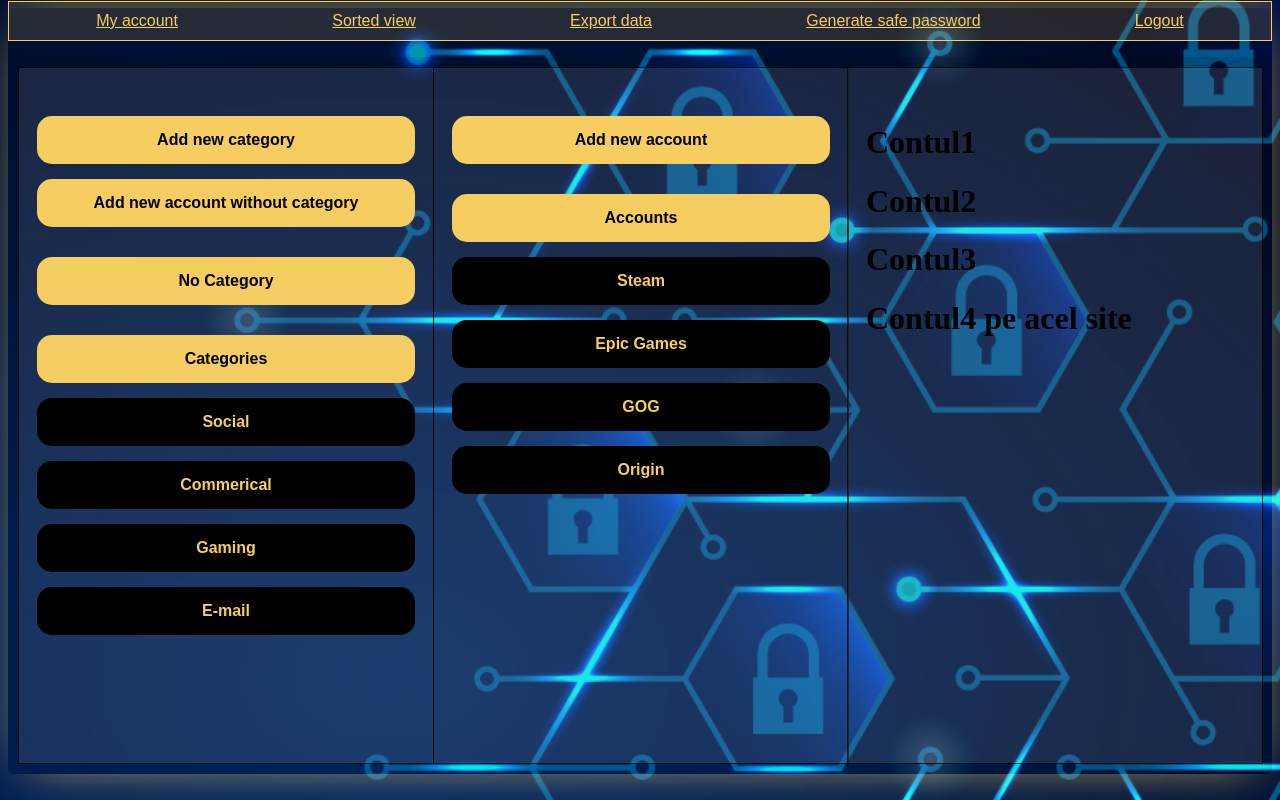
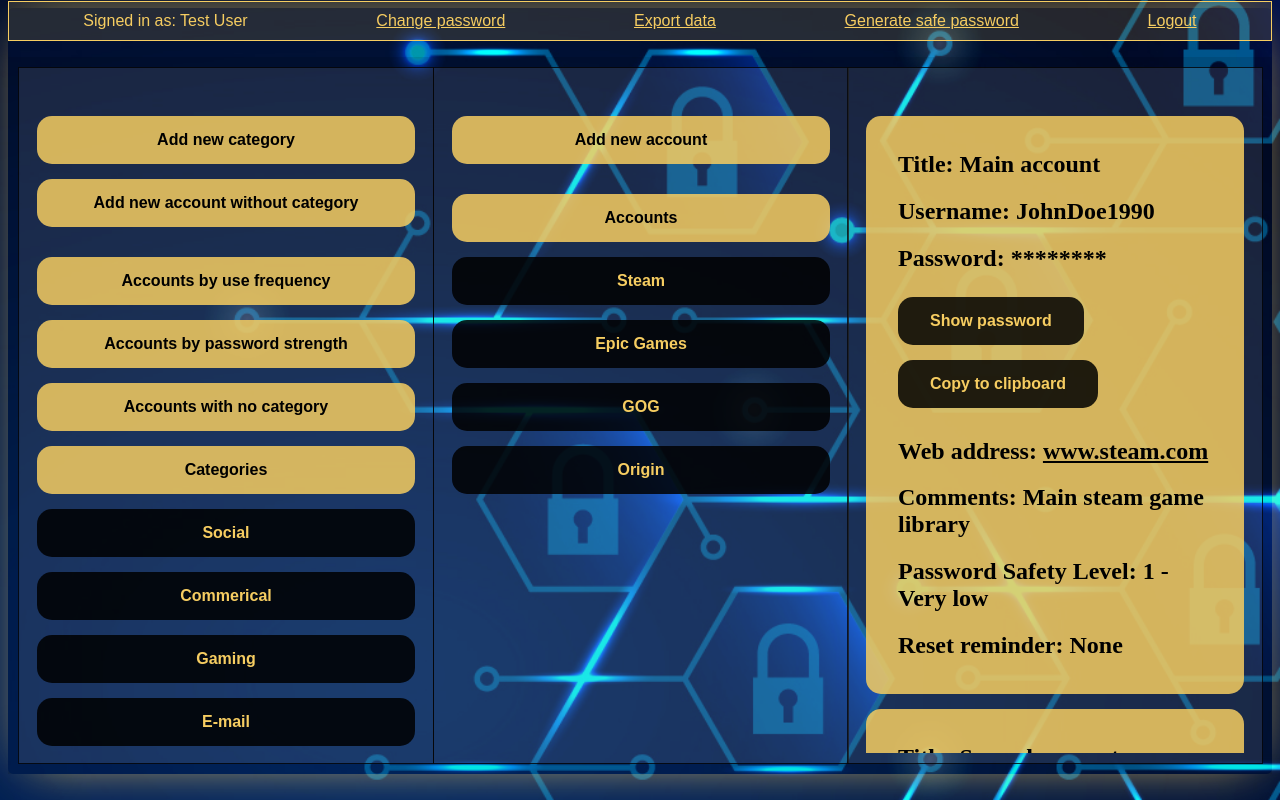
Before and after one commit to Tiberiu-Cocei/ProiectTW, a PHP site: page /main_page.html in a window 1280 px wide. Run offline with PHP 8.4, Linux system fonts and the light colour scheme.

Commit message:
finalizing mainpage

```diff
--- /dev/null
+++ b/main_page/accounts.html
@@ -0,0 +1,41 @@
+<!DOCTYPE html>
+<html lang="en-US">
+<head>
+    <meta charset="utf-8">
+    <title>Ierarhia de dosare cu categoriile</title>
+    <link rel="stylesheet" href="subpage_styles.css">
+</head>
+
+
+<body>
+
+<div class="textWrapper">
+    <h2>Title: Main account</h2>
+    <h2>Username: JohnDoe1990</h2>
+    <h2>Password: ********</h2>
+        <button onclick="location.href = '#showPassword';" id="showPassword" type="button"
+                class="button "><b>Show password</b></button>
+        <button onclick="location.href = '#copyPassword';" id="copyPassword" type="button"
+            class="button buttonMargin"><b>Copy to clipboard</b></button>
+    <h2>Web address: <a href="#webLink">www.steam.com</a></h2>
+    <h2>Comments: Main steam game library</h2>
+    <h2>Password Safety Level: 1 - Very low</h2>
+    <h2>Reset reminder: None</h2>
+</div>
+<div class="textWrapper">
+    <h2>Title: Second account</h2>
+    <h2>Username: JohnDoe1991</h2>
+    <h2>Password: ***********</h2>
+    <button onclick="location.href = '#showPassword';" id="showPassword" type="button"
+            class="button "><b>Show password</b></button>
+    <button onclick="location.href = '#copyPassword';" id="copyPassword" type="button"
+            class="button buttonMargin"><b>Copy to clipboard</b></button>
+    <h2>Web address: <a href="#webLink">www.steam.com</a></h2>
+    <h2>Comments: Secondary library</h2>
+    <h2>Password Safety Level: 3 - Medium</h2>
+    <h2>Reset reminder: 26 March 2019</h2>
+</div>
+</body>
+
+
+</html>
--- a/main_page/categorie.html
+++ b/main_page/category.html
@@ -3,13 +3,13 @@
 <head>
     <meta charset="utf-8">
     <title>Ierarhia de dosare cu categoriile</title>
-    <link rel="stylesheet" href="ierarhie.css">
+    <link rel="stylesheet" href="subpage_styles.css">
     <!--<link rel="stylesheet" href="./resources/css/ierarhie.css">-->
 </head>
 
 <body>
 
-<button onclick="location.href = '#addSite';" id="addSite" type="button" class="buttonReversed middle innerButton"><b>Add new account</b></button>
+<button onclick="location.href = 'new_account.html';" id="addSite" type="button" class="buttonReversed middle innerButton"><b>Add new account</b></button>
 <button type="button" style="margin-top:20px" class="buttonReversed middle innerButton"><b>Accounts</b></button>
 <button onclick="location.href = '#Social';" id="Social" type="button" class="button middle innerButton"><b>Steam</b></button>
 <button onclick="location.href = '#Commercial';" id="Commercial" type="button" class="button middle innerButton"><b>Epic Games</b></button>
--- a/main_page/conturi_site.html
+++ /dev/null
@@ -1,20 +0,0 @@
-<!DOCTYPE html>
-<html  lang="en-US">
-<head>
-    <meta charset="utf-8">
-    <title>Ierarhia de dosare cu categoriile</title>
-    <link rel="stylesheet" href="./resources/css/ierarhie.css">
-</head>
-
-
-<body>
-
-<h1>Contul1 </h1>
-<h1>Contul2 </h1>
-<h1>Contul3 </h1>
-<h1>Contul4 pe acel site </h1>
-</body>
-
-
-
-</html>
--- a/main_page/export.html
+++ b/main_page/export.html
@@ -17,6 +17,8 @@
                 class="button middle innerButton"><b>Export data in JSON format</b></button>
         <button onclick="location.href = '#exportXML.html';" id="exportXML" type="button"
                 class="button middle innerButton"><b>Export data in XML format</b></button>
+        <button onclick="location.href = 'main_page.html';" id="resetPassword" type="button"
+                class="button middle innerButton"><b>Return</b></button>
     </div>
     <ul id="output">
     </ul>
--- a/main_page/ierarhie.html
+++ /dev/null
@@ -1,23 +0,0 @@
-<!DOCTYPE html>
-<html lang="en-US">
-<head>
-    <meta charset="utf-8">
-    <title>Ierarhia de dosare cu categoriile</title>
-    <link rel="stylesheet" href="ierarhie.css">
-    <!--<link rel="stylesheet" href="./resources/css/ierarhie.css">-->
-</head>
-
-<body>
-
-<button onclick="location.href = '#addCategory';" id="addCategory" type="button" class="buttonReversed middle innerButton"><b>Add new category</b></button>
-<button onclick="location.href = '#addSite';" id="addSite" type="button" class="buttonReversed middle innerButton"><b>Add new account without category</b></button>
-<button type="button" style="margin-top:20px" class="buttonReversed middle innerButton"><b>No Category</b></button>
-<button type="button" style="margin-top:20px" class="buttonReversed middle innerButton"><b>Categories</b></button>
-<button onclick="location.href = '#Social';" id="Social" type="button" class="button middle innerButton"><b>Social</b></button>
-<button onclick="location.href = '#Commercial';" id="Commercial" type="button" class="button middle innerButton"><b>Commerical</b></button>
-<button onclick="location.href = '#Gaming';" id="Gaming" type="button" class="button middle innerButton"><b>Gaming</b></button>
-<button onclick="location.href = '#E-mail';" id="E-mail" type="button" class="button middle innerButton"><b>E-mail</b></button>
-
-
-</body>
-</html>
--- a/main_page/main_page.css
+++ b/main_page/main_page.css
@@ -65,6 +65,11 @@ body {
     margin-right: auto
 }
 
+.changePassword {
+    margin-left: auto;
+    margin-right: auto
+}
+
 .logout {
     margin-left: auto;
     margin-right: auto
@@ -127,3 +132,28 @@ a:link {
 a:visited {
     color: #f6cd61;
 }
+
+::-webkit-scrollbar {
+    width: 12px;
+}
+
+::-webkit-scrollbar-track {
+    background: black;
+}
+
+::-webkit-scrollbar-thumb {
+    background: rgb(246, 205, 97, 0.8);
+}
+
+::-webkit-scrollbar-thumb:hover {
+    background: rgb(246, 205, 97);
+}
+
+@media screen and (max-width: 800px) {
+    .grid-container {
+        display: table-row;
+    }
+    .menuBar {
+        display: table-row;
+    }
+}
--- a/main_page/main_page.html
+++ b/main_page/main_page.html
@@ -21,26 +21,27 @@
 
  <nav>
   <ul class="menuBar">
-    <li class="myAccount"><a href="#myAccount">My account</a></li>
-    <li class="sortedView"><a href="#sortedView">Sorted view</a></li>
-    <li class="exportData" ><a href="#exportData">Export data</a></li>
+    <li class="myAccount"><a>Signed in as: </a><a>Test User</a></li>
+    <li class="changePassword"><a href="changePassword.html">Change password</a></li>
+    <!--<li class="sortedView"><a href="#sortedView">Sorted view</a></li>-->
+    <li class="exportData" ><a href="export.html">Export data</a></li>
     <!--<button onclick="location.href = 'generate_password_page/generate_password_page.html'" type="button"> -->
-    <li class="generatePassword"><a href="#generatePassword">Generate safe password</a></li></button>
-    <li class="logout"><a href="#logout">Logout</a></li></button>
+    <li class="generatePassword"><a href="../generate_password_page/generate_password.html">Generate safe password</a></li></button>
+    <li class="logout"><a href="../Login.html">Logout</a></li></button>
     <!--<li class="settings"><a href="#settings">Setari  </a></li>-->
   </ul>
 </nav>
 
 <div class="grid-container">
-  <iframe scrolling="yes" class="ierarhie center grid-item"  src="ierarhie.html">
+  <iframe scrolling="yes" class="ierarhie center grid-item"  src="submain.html">
 
   </iframe>
 
-  <iframe scrolling="yes" class="categorie center grid-item" src="categorie.html">
+  <iframe scrolling="yes" class="categorie center grid-item" src="category.html">
 
   </iframe>
 
-  <iframe scrolling="yes" class="conturi_site center grid-item" src="conturi_site.html">
+  <iframe scrolling="yes" class="conturi_site center grid-item" src="accounts.html">
 
   </iframe>
 </div>
--- /dev/null
+++ b/main_page/submain.html
@@ -0,0 +1,24 @@
+<!DOCTYPE html>
+<html lang="en-US">
+<head>
+    <meta charset="utf-8">
+    <title>Ierarhia de dosare cu categoriile</title>
+    <link rel="stylesheet" href="subpage_styles.css">
+    <!--<link rel="stylesheet" href="./resources/css/ierarhie.css">-->
+</head>
+
+<body>
+
+<button onclick="location.href = 'new_category.html';" id="addCategory" type="button" class="buttonReversed middle innerButton"><b>Add new category</b></button>
+<button onclick="location.href = 'new_account.html';" id="addSite" type="button" class="buttonReversed middle innerButton"><b>Add new account without category</b></button>
+<button type="button" id="Frequency" style="margin-top:20px" class="buttonReversed middle innerButton"><b>Accounts by use frequency</b></button>
+<button type="button" id="Strength" class="buttonReversed middle innerButton"><b>Accounts by password strength</b></button>
+<button type="button" id="NoCategory" class="buttonReversed middle innerButton"><b>Accounts with no category</b></button>
+<button type="button" class="buttonReversed middle innerButton"><b>Categories</b></button>
+<button onclick="location.href = '#Social';" id="Social" type="button" class="button middle innerButton"><b>Social</b></button>
+<button onclick="location.href = '#Commercial';" id="Commercial" type="button" class="button middle innerButton"><b>Commerical</b></button>
+<button onclick="location.href = '#Gaming';" id="Gaming" type="button" class="button middle innerButton"><b>Gaming</b></button>
+<button onclick="location.href = '#E-mail';" id="E-mail" type="button" class="button middle innerButton"><b>E-mail</b></button>
+<button onclick="location.href = '#E-mail';" id="Others" type="button" class="button middle innerButton"><b>Others</b></button>
+</body>
+</html>
--- a/main_page/ierarhie.css
+++ b/main_page/subpage_styles.css
@@ -1,5 +1,5 @@
 .button {
-    background-color: black;
+    background-color: rgb(0, 0, 0, 0.85);
     border: none;
     color: #f6cd61;
     padding: 15px 32px;
@@ -13,7 +13,7 @@
 }
 
 .buttonReversed {
-    background-color: #f6cd61;
+    background-color: rgb(246, 205, 97, 0.85);
     border: none;
     color: black;
     padding: 15px 32px;
@@ -60,3 +60,55 @@
     word-wrap: normal;
     white-space: normal;
 }
+
+.textWrapper {
+    word-wrap: break-word;
+    background-color: rgb(246, 205, 97, 0.85);
+    border: none;
+    color: black;
+    padding: 15px 32px;
+    text-decoration: none;
+    display: inline-block;
+    font-size: 16px;
+    border-radius: 15px;
+    margin-bottom: 10px;
+    margin-top: 5px;
+}
+
+::-webkit-scrollbar {
+    width: 12px;
+}
+
+::-webkit-scrollbar-track {
+    background: black;
+}
+
+::-webkit-scrollbar-thumb {
+    background: rgb(246, 205, 97, 0.8);
+}
+
+::-webkit-scrollbar-thumb:hover {
+    background: rgb(246, 205, 97);
+}
+
+a {
+    color: black;
+}
+
+a:link {
+    color: black;
+}
+
+a:visited {
+    color: black;
+}
+
+.buttonMargin {
+    margin-left:6px;
+}
+
+@media screen and (max-width: 1300px) {
+    .buttonMargin {
+        margin-left:0px;
+    }
+}
```
Also changed, not shown: generate_password_page/generate_password_page.html (+5 -12 lines), main_page/changePassword.html (added, +30 -0 lines), main_page/new_account.html (added, +53 -0 lines), main_page/new_category.html (added, +29 -0 lines).
